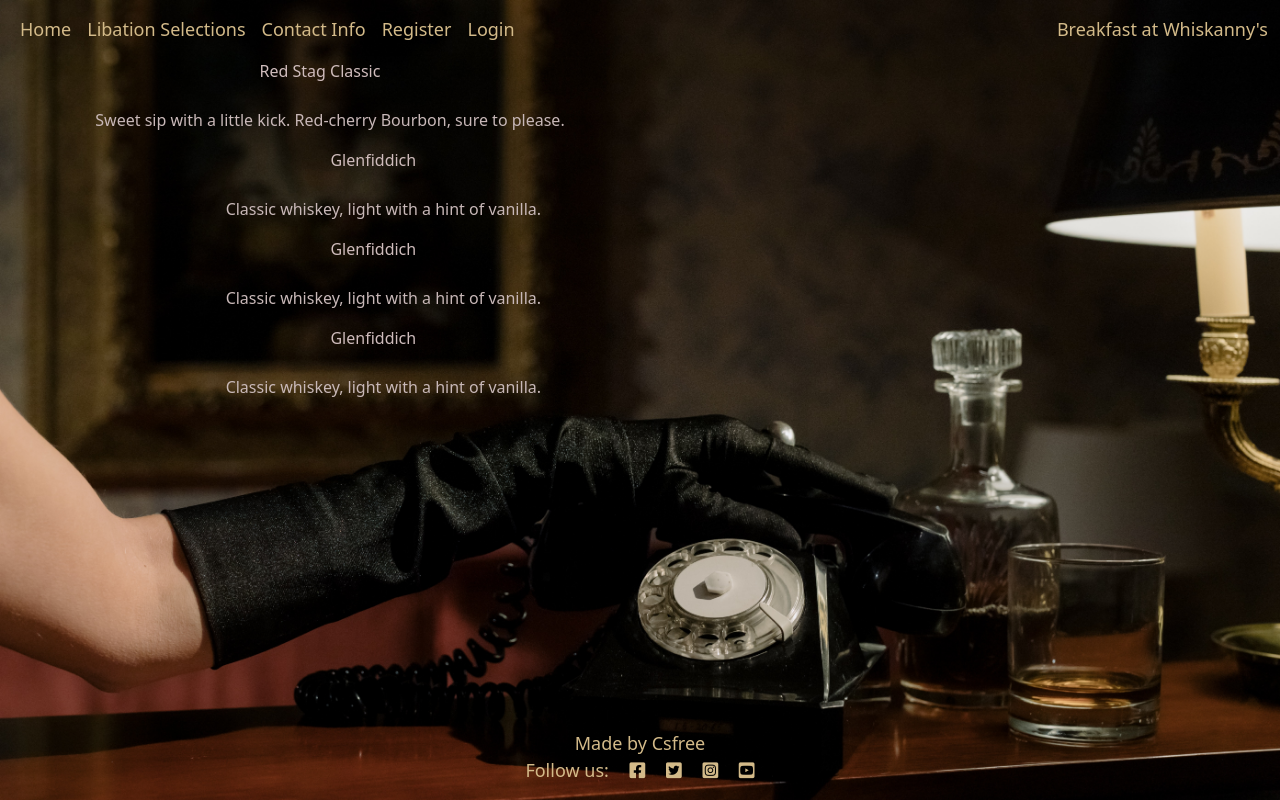
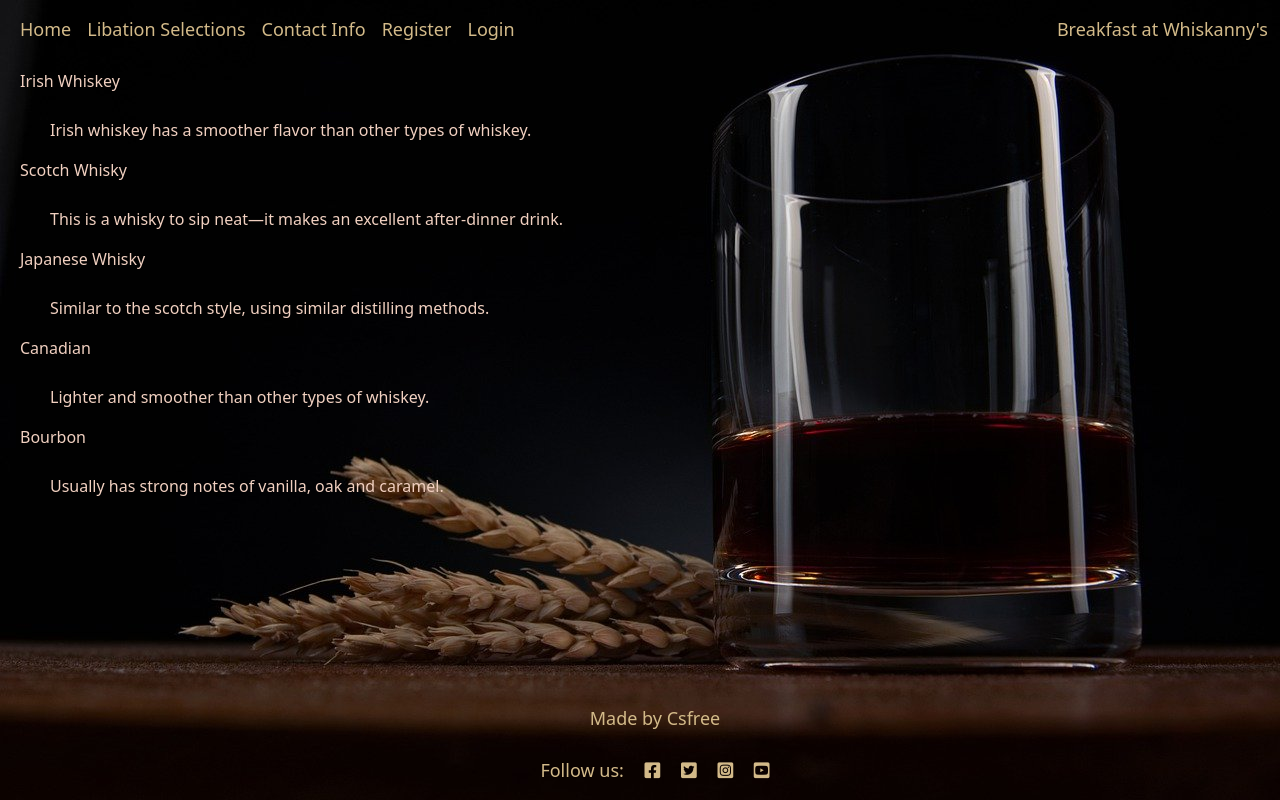
Before and after one commit to Code-Institute-Submissions/csfree87-project4whiskey_JuneResub, a Django app: page /menu/ in a window 1280 px wide. Run offline with Django 3.2, Linux system fonts and the light colour scheme.

Commit message:
change background image to menu page, added further styling changes and positioning adjustments

```diff
--- a/booking/models.py
+++ b/booking/models.py
@@ -1,11 +1,10 @@
 from django.db import models
-from django.contrib.auth.models import User
 from django.core.validators import MaxValueValidator, MinValueValidator
 
 
 class GuestInfo(models.Model):
     BookingName = models.CharField(max_length=100,help_text='Probably the surname of your party.',blank=True)
-    Guests = models.IntegerField(validators=[MinValueValidator(1), MaxValueValidator(6)],default='1',help_text='Due to current government reulations this has a maximum value of 6.',blank=True)
+    Guests = models.IntegerField(validators=[MinValueValidator(1),MaxValueValidator(6)],default='1',blank=True)
     Email = models.EmailField(max_length=254,help_text='Please provide email for confirmation.')
     Day = models.DateField(null=False, blank=False)
 
--- a/static/css/style.css
+++ b/static/css/style.css
@@ -7,14 +7,25 @@ body {
     padding-bottom: -1%;
 }
 
+body.menu {
+    background-image: url("../media/drink-7068737_1280.jpg");
+    background-size: cover;
+    background-repeat: no-repeat;
+    position: relative;
+    z-index: -1;
+    padding-bottom: -1%;
+}
+
 h1 {
-    color:rgb(207, 188, 188);
+    color:rgb(241, 208, 192);
 }
 
 p {
-    color:rgb(207, 188, 188);
+    color:rgb(241, 208, 192);
+    text-align: left;
+    padding-left: 30px;
+    padding-top: 25px;
 }
-
 
 #navcolor {
     color: rgb(211, 186, 137);
@@ -25,19 +36,19 @@ p {
     background-color: antiquewhite;
 }
 
-.menu {
-    background-size: 100%;
-    background-repeat: no-repeat;
-    position: relative;
-    z-index: -1;
-    padding-bottom: -1%;
+.list {
+    font-weight: 300;
+    color: rgb(241, 208, 192);
+    padding-left: 20px;
+    padding-top: 10px;
+    text-align: justify;
 }
 
 .brand {
     font-family: Lato, sans-serif;
     font-size: 1.4rem;
     font-weight: 700;
-    color: rgb(200, 184, 184);
+    color: rgb(241, 208, 192);
 }
 
 .red-o {
@@ -49,15 +60,15 @@ p {
 }
 
 .light-bg {
-    background-color: rgb(207, 188, 188);
+    background-color: rgb(241, 208, 192);
 }
 
 .dark-bg {
-    background-color: rgb(207, 188, 188);
+    background-color: rgb(241, 208, 192);
 }
 
 .main-bg {
-    background-color: rgb(207, 188, 188);
+    background-color: rgb(241, 208, 192);
 }
 
 .card {
@@ -85,8 +96,8 @@ p {
 }
 
 .masthead-text {
+    color: rgb(241, 208, 192);
     background-color: rgb(207, 188, 188)acf;
-    color: rgb(207, 188, 188);
     position: relative;
 }
 
@@ -128,7 +139,6 @@ p {
     margin-left: 5%;
     color: rgb(207, 188, 188);
 }
-
 .btn-signup {
     background-color: #d5d8d8;
     color: rgb(207, 188, 188);
@@ -151,27 +161,22 @@ p {
     text-decoration: underline;
 }
 
-.text-white {
-    color: rgb(207, 188, 188);
+.row {
+    color:rgb(241, 208, 192);
+    text-align: left;
+    padding-top: 40px;
+    padding-left: 50px;
 }
 
-.navbar-text {
-    text-align: center;
-    color: rgb(207, 188, 188);
-}
-
-.footer {
-    text-align: right;
-    color: rgb(207, 188, 188);
-}
-
-.row {
-    color:rgb(207, 188, 188);
-    text-align: center;
+.row-2 {
+    color:rgb(241, 208, 192);
+    text-align: left;
+    padding-top: 20px;
+    padding-left: 30px;
 }
 
 .login {
-    color:rgb(207, 188, 188);
+    color:rgb(241, 208, 192);
 }
 
 .content-part-3 {
@@ -185,38 +190,42 @@ p {
 
 .content-part-3-right-h4 {
     font-weight:600;
-    color:rgb(168, 157, 157);
+    color:rgb(241, 208, 192);
     padding:0px;
 }
 
 .descriptions {
-    color: rgb(200, 184, 184);
-    padding-left: 20px;
-    padding-top: 25px;
+    color: rgb(241, 208, 192);
+    padding-left: 40px;
+    padding-top: 60px;
 }
 
 .instructions {
-    color: rgb(200, 184, 184);
+    color: rgb(241, 208, 192);
     padding-left: 20px;
     padding-bottom: 10px;
     text-align: center;
 }
 
 .home {
-    color:rgb(207, 188, 188);
-    padding-top: 50px;
-    padding-left: 30px;
+    color: rgb(241, 208, 192);
+    padding-top: 70px;
+    padding-left: 50px;
+}
+
+.container {
+    padding-top: 40px;
 }
 
 #reg {
-    background-color: rgb(222, 206, 206);
+    background-color: rgb(241, 208, 192);
     opacity: .8;
     border-radius: 10%;
     border: 2px solid black;
 }
 
 .confirmation {
-    color:rgb(207, 188, 188);
+    color:rgb(241, 208, 192);
     padding-top: 50px;
     padding-left: 30px;
 }
@@ -231,5 +240,5 @@ p {
 
 @media only screen and (min-width:600px) and (max-width:768px){
 	.img{ width:96%; border-radius:3px;}
-	.content-part-3-right-h4{ font-weight:600; color:rgb(207, 188, 188); padding:5px 0px 0px; text-align: center;}
+	.content-part-3-right-h4{ font-weight:600; color:rgb(241, 208, 192); padding:5px 0px 0px; text-align: center;}
 	}
--- a/templates/account/signup.html
+++ b/templates/account/signup.html
@@ -5,7 +5,7 @@
 {% block head_title %}{% trans "Signup" %}{% endblock %}
 
 {% block content %}
-<div class="row">
+<div class="row-2">
   <h1>{% trans "Sign Up" %}</h1>
 
   <p>{% blocktrans %}Already have an account? Then please <a href="{{ login_url }}">sign in</a>.{% endblocktrans %}</p>
--- a/templates/base.html
+++ b/templates/base.html
@@ -21,6 +21,7 @@
 </head>
 
 <body class="d-flex flex-column h-100">
+
     <!-- Navigation -->
 
     <nav class="navbar navbar-expand-lg navbar-light">
--- a/templates/bookings.html
+++ b/templates/bookings.html
@@ -12,7 +12,8 @@
     </div>
     <div class="row">
         <div class="col-md-8 mt-3 offset-md-2">
-            <form id="GuestInfo" action="/confirmation/" method="POST"> {% csrf_token %}
+            <form id="GuestInfo" action="/confirmation/" method="POST">
+              {% csrf_token %}
               <div class="elem-group">
                 <label for="BookingName">{{ BookingName }}</label>
                 <input id="reg" type="text" id="Guests" name="Guests" placeholder="Reservation name" pattern=[A-Z\sa-z]{3,20} required>
--- a/templates/menu.html
+++ b/templates/menu.html
@@ -1,28 +1,105 @@
-{% extends "base.html" %}
+{% load static %}
 
-{% block content %}
+<!DOCTYPE html>
+<html class="h-100">
 
-    <div class="row">
+<head>
+  <title>BAW.se</title>
+
+  <link rel="preconnect" href="https://fonts.gstatic.com">
+  <link href="https://fonts.googleapis.com/css2?family=Roboto:wght@300&display=swap" rel="stylesheet">
+  <link href="https://fonts.googleapis.com/css2?family=Lato:wght@300;700&display=swap" rel="stylesheet">
+  <link rel="stylesheet" href="https://cdnjs.cloudflare.com/ajax/libs/font-awesome/5.15.3/css/all.min.css">
+  <meta name="viewport" content="width=device-width, initial-scale=1" />
+  <link href="https://cdn.jsdelivr.net/npm/bootstrap@5.0.1/dist/css/bootstrap.min.css" rel="stylesheet"
+    integrity="sha384-+0n0xVW2eSR5OomGNYDnhzAbDsOXxcvSN1TPprVMTNDbiYZCxYbOOl7+AMvyTG2x" crossorigin="anonymous">
+  <script src="https://cdn.jsdelivr.net/npm/bootstrap@5.0.1/dist/js/bootstrap.bundle.min.js"
+    integrity="sha384-gtEjrD/SeCtmISkJkNUaaKMoLD0//ElJ19smozuHV6z3Iehds+3Ulb9Bn9Plx0x4" crossorigin="anonymous">
+  </script>
+  <link rel="stylesheet" type="text/css" href="{% static 'css/style.css' %}">
+  <link rel="shortcut icon" href="#">
+</head>
+
+<body class="d-flex flex-column h-100 menu">
+
+    <!-- Navigation -->
+
+    <nav class="navbar navbar-expand-lg navbar-light">
+        <div class="container-fluid">
+            <button id="toggler" class="navbar-toggler" type="button" data-bs-toggle="collapse" data-bs-target="#navbarText"
+                aria-controls="navbarText" aria-expanded="false" aria-label="Toggle navigation">
+                <span class="navbar-toggler-icon"></span>
+            </button>
+            <div class="collapse navbar-collapse" id="navbarText">
+                <ul class="navbar-nav me-auto mb-2 mb-lg-0">
+                    <li class="nav-item">
+                        <a id="navcolor" class="nav-link" href="{% url 'home' %}">Home</a>
+                    </li>
+                    <li class="nav-item">
+                        <a id="navcolor" class="nav-link active" href="{% url 'menu' %}">Libation Selections</a>
+                    </li>
+                    <li class="nav-item">
+                        <a id="navcolor" class="nav-link" href="{% url 'contact' %}">Contact Info</a>
+                    </li>
+                    {% if user.is_authenticated %}
+                    <li class="nav-item">
+                      <a id="navcolor" class="nav-link" href="{% url 'bookings' %}">Reservations</a>
+                    </li>
+                    <li class="nav-item">
+                        <a id="navcolor" class="nav-link" href="{% url 'account_logout' %}">Logout</a>
+                    </li>
+                    {% else %}
+                    <li class="nav-item">
+                        <a id="navcolor" class="nav-link" href="{% url 'account_signup' %}">Register</a>
+                    </li>
+                    <li class="nav-item">
+                        <a id="navcolor" class="nav-link" href="{% url 'account_login' %}">Login</a>
+                    </li>
+                    {% endif %}
+
+                </ul>
+                <span id="navcolor" class="navbar-text">
+                    Breakfast at Whiskanny's
+                </span>
+            </div>
+        </div>
+    </nav>
+
+    <div class="list">
         <div class="content-part-4">
-            <div class="col-md-6 col-sm-12 col-xs-12">
-                <div class="whiskey">Red Stag Classic</div>
-                <p class="descriptions">Sweet sip with a little kick. Red-cherry Bourbon, sure to please.</p>
+            <div class="col-md-7 col-sm-7 col-xs-12">
+                <div class="whiskey">Irish Whiskey</div>
+                <p>Irish whiskey has a smoother flavor than other types of whiskey.</p>
             </div>
             <div class="col-md-7 col-sm-7 col-xs-12">
-                <div class="whiskey">Glenfiddich</div>
-                <p class="descriptions">Classic whiskey, light with a hint of vanilla.</p>
+                <div class="whiskey">Scotch Whisky</div>
+                <p>This is a whisky to sip neat—it makes an excellent after-dinner drink.</p>
             </div>
             <div class="col-md-7 col-sm-7 col-xs-12">
-                <div class="whiskey">Glenfiddich</div>
-                <p class="descriptions">Classic whiskey, light with a hint of vanilla.</p>
+                <div class="whiskey">Japanese Whisky</div>
+                <p>Similar to the scotch style, using similar distilling methods.</p>
             </div>
             <div class="col-md-7 col-sm-7 col-xs-12">
-                <div class="whiskey">Glenfiddich</div>
-                <p class="descriptions">Classic whiskey, light with a hint of vanilla.</p>
+                <div class="whiskey">Canadian</div>
+                <p>Lighter and smoother than other types of whiskey.</p>
+            </div>
+            <div class="col-md-7 col-sm-7 col-xs-12">
+                <div class="whiskey">Bourbon</div>
+                <p>Usually has strong notes of vanilla, oak and caramel.</p>
             </div>
         </div>
     </div>
 
 </body>
 
-    {% endblock %}
+    <!-- Footer -->
+    <footer class="footer mt-auto py-3">
+        <p id="navcolor" class="m-0 text-center">Made by Csfree</p>
+        <p id="navcolor" class="m-0 text-center">Follow us: <i class="fab fa-facebook-square ms-3"></i>
+            <i class="fab fa-twitter-square ms-3"></i>
+            <i class="fab fa-instagram-square ms-3"></i>
+            <i class="fab fa-youtube-square ms-3"></i></p>
+    </footer>
+  </body>
+
+  </html>
```
